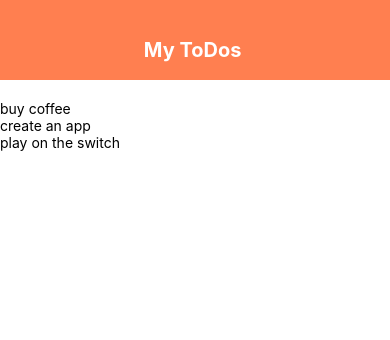
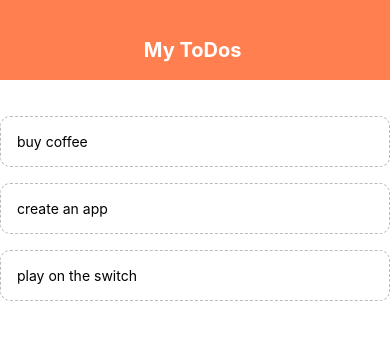
Before and after one commit to JoeSwanTonsing/todoApp, a React Native app: screen / in a window 390 px wide. Shown: the top 340 px of the page. Built offline with nearby package versions, Linux system fonts and the light colour scheme.

Commit message:
Import and added todo item component

```diff
--- a/App.js
+++ b/App.js
@@ -1,6 +1,7 @@
 import React, {useState} from 'react';
 import {StyleSheet, View, Text, FlatList} from 'react-native';
 import Header from './components/Header';
+import TodoItem from './components/TodoItem';
 
 export default function App() {
   const [todos, setTodos] = useState([
@@ -17,7 +18,9 @@ export default function App() {
         <View style={styles.list}>
           <FlatList
             data={todos}
-            renderItem={({item}) => <Text>{item.text}</Text>}
+            renderItem={({item}) => (
+              <TodoItem item={item} />
+            )}
           />
         </View>
       </View>
```
